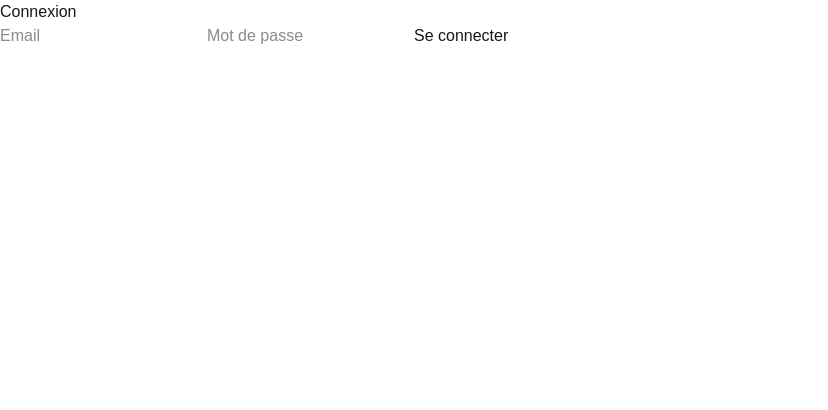
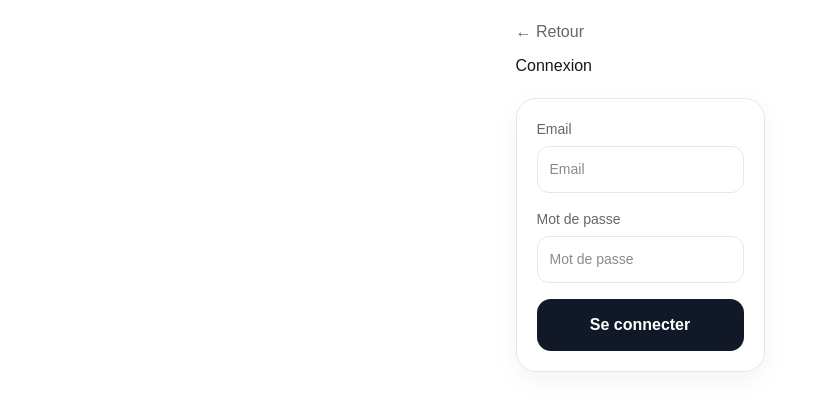
Before and after one commit to jebar0308-bot/resilio, a Next.js app: page /login in a window 1280 px wide. Shown: the top 410 px of the page, without its empty margins (0-828 px from the left). Built offline with nearby package versions, Linux system fonts and the light colour scheme; no server answers.

Commit message:
add logout and alerts

```diff
--- /dev/null
+++ b/app/alerts/page.tsx
@@ -0,0 +1,106 @@
+'use client'
+
+import { useEffect, useState } from 'react'
+import { supabase } from '../../lib/supabase'
+
+type Contract = {
+  id: string
+  category: string
+  provider: string
+  monthly_price: number
+  renewal_date: string
+}
+
+function getDaysUntil(dateString: string) {
+  const today = new Date()
+  const target = new Date(dateString)
+  const diff = target.getTime() - today.getTime()
+  return Math.ceil(diff / (1000 * 60 * 60 * 24))
+}
+
+function getStatus(days: number) {
+  if (days <= 30) return 'À optimiser'
+  if (days <= 90) return 'À surveiller'
+  return 'OK'
+}
+
+export default function AlertsPage() {
+  const [contracts, setContracts] = useState<Contract[]>([])
+
+  useEffect(() => {
+    const fetchAlerts = async () => {
+      const userRes = await supabase.auth.getUser()
+      const user = userRes.data.user
+
+      if (!user) return
+
+      const { data, error } = await supabase
+        .from('contracts')
+        .select('*')
+        .eq('user_id', user.id)
+        .order('renewal_date', { ascending: true })
+
+      if (!error) {
+        setContracts(data || [])
+      }
+    }
+
+    fetchAlerts()
+  }, [])
+
+  const urgent = contracts.filter((c) => getDaysUntil(c.renewal_date) <= 30)
+  const watch = contracts.filter((c) => {
+    const days = getDaysUntil(c.renewal_date)
+    return days > 30 && days <= 90
+  })
+
+  return (
+    <div style={{ maxWidth: 520, margin: '0 auto', padding: 20, fontFamily: 'Arial, sans-serif' }}>
+      <a href="/" style={{ textDecoration: 'none', color: '#666' }}>
+        ← Retour
+      </a>
+
+      <h1 style={{ marginTop: 10 }}>Alertes</h1>
+
+      <div style={{ marginTop: 20 }}>
+        <h2>Urgent</h2>
+        {urgent.length === 0 ? (
+          <p style={{ color: '#666' }}>Aucune alerte urgente.</p>
+        ) : (
+          urgent.map((contract) => (
+            <div key={contract.id} style={cardStyle}>
+              <h3 style={{ margin: 0 }}>{contract.category}</h3>
+              <p style={{ color: '#666' }}>{contract.provider}</p>
+              <p><strong>{getStatus(getDaysUntil(contract.renewal_date))}</strong></p>
+              <a href={`/compare/${contract.id}`}>Voir les offres</a>
+            </div>
+          ))
+        )}
+      </div>
+
+      <div style={{ marginTop: 30 }}>
+        <h2>À surveiller</h2>
+        {watch.length === 0 ? (
+          <p style={{ color: '#666' }}>Aucune alerte à surveiller.</p>
+        ) : (
+          watch.map((contract) => (
+            <div key={contract.id} style={cardStyle}>
+              <h3 style={{ margin: 0 }}>{contract.category}</h3>
+              <p style={{ color: '#666' }}>{contract.provider}</p>
+              <p><strong>{getStatus(getDaysUntil(contract.renewal_date))}</strong></p>
+              <a href={`/compare/${contract.id}`}>Voir les offres</a>
+            </div>
+          ))
+        )}
+      </div>
+    </div>
+  )
+}
+
+const cardStyle: React.CSSProperties = {
+  background: '#fff',
+  border: '1px solid #e5e7eb',
+  borderRadius: 16,
+  padding: 16,
+  marginBottom: 12,
+}
--- a/app/login/page.tsx
+++ b/app/login/page.tsx
@@ -17,27 +17,78 @@ export default function Login() {
       alert(error.message)
     } else {
       alert('Connecté !')
+      window.location.href = '/'
     }
   }
 
   return (
-    <div>
-      <h1>Connexion</h1>
+    <div
+      style={{
+        maxWidth: 520,
+        margin: '0 auto',
+        padding: 20,
+        fontFamily: 'Arial, sans-serif',
+      }}
+    >
+      <a href="/" style={{ textDecoration: 'none', color: '#666' }}>
+        ← Retour
+      </a>
 
+      <h1 style={{ marginTop: 10 }}>Connexion</h1>
+
+      <div
+        style={{
+          background: '#fff',
+          border: '1px solid #e5e7eb',
+          borderRadius: 20,
+          padding: 20,
+          marginTop: 20,
+          boxShadow: '0 8px 24px rgba(0,0,0,0.05)',
+        }}
+      >
+        <div style={{ marginBottom: 16 }}>
+          <p style={{ marginBottom: 6, fontSize: 14, color: '#666' }}>Email</p>
           <input
             placeholder="Email"
             onChange={(e) => setEmail(e.target.value)}
+            style={inputStyle}
           />
+        </div>
 
+        <div style={{ marginBottom: 16 }}>
+          <p style={{ marginBottom: 6, fontSize: 14, color: '#666' }}>Mot de passe</p>
           <input
             type="password"
             placeholder="Mot de passe"
             onChange={(e) => setPassword(e.target.value)}
+            style={inputStyle}
           />
+        </div>
 
-      <button onClick={handleLogin}>
+        <button onClick={handleLogin} style={buttonStyle}>
           Se connecter
         </button>
       </div>
+    </div>
   )
 }
+
+const inputStyle: React.CSSProperties = {
+  width: '100%',
+  padding: '12px',
+  borderRadius: 12,
+  border: '1px solid #e5e7eb',
+  fontSize: 14,
+}
+
+const buttonStyle: React.CSSProperties = {
+  width: '100%',
+  padding: '14px',
+  borderRadius: 14,
+  border: 'none',
+  background: '#111827',
+  color: 'white',
+  fontWeight: 600,
+  fontSize: 16,
+  cursor: 'pointer',
+}
--- a/app/page.tsx
+++ b/app/page.tsx
@@ -36,12 +36,25 @@ function getEstimatedSaving(monthlyPrice: number) {
 
 export default function Home() {
   const [contracts, setContracts] = useState<Contract[]>([])
+  const [loggedIn, setLoggedIn] = useState(false)
 
   useEffect(() => {
-    const fetchContracts = async () => {
+    const fetchAll = async () => {
+      const userRes = await supabase.auth.getUser()
+      const user = userRes.data.user
+
+      if (!user) {
+        setLoggedIn(false)
+        setContracts([])
+        return
+      }
+
+      setLoggedIn(true)
+
       const { data, error } = await supabase
         .from('contracts')
         .select('*')
+        .eq('user_id', user.id)
         .order('renewal_date', { ascending: true })
 
       if (error) {
@@ -51,8 +64,14 @@ export default function Home() {
       }
     }
 
-    fetchContracts()
+    fetchAll()
   }, [])
+
+  const handleLogout = async () => {
+    await supabase.auth.signOut()
+    alert('Déconnecté')
+    window.location.href = '/login'
+  }
 
   const totalSaving = contracts.reduce((sum, contract) => {
     return sum + getEstimatedSaving(contract.monthly_price)
@@ -71,9 +90,27 @@ export default function Home() {
         fontFamily: 'Arial, sans-serif',
       }}
     >
-      <div style={{ marginBottom: 20 }}>
-        <p style={{ color: '#666', marginBottom: 6 }}>Votre copilote d’économies</p>
-        <h1 style={{ margin: 0, fontSize: 32 }}>Bonjour 👋</h1>
+      <div style={{ marginBottom: 20, display: 'flex', justifyContent: 'space-between', gap: 12 }}>
+        <div>
+          <p style={{ color: '#666', marginBottom: 6 }}>Votre copilote d’économies</p>
+          <h1 style={{ margin: 0, fontSize: 32 }}>Bonjour 👋</h1>
+        </div>
+
+        <div style={{ display: 'flex', flexDirection: 'column', gap: 8, alignItems: 'flex-end' }}>
+          {loggedIn ? (
+            <button onClick={handleLogout} style={smallButtonStyle}>
+              Déconnexion
+            </button>
+          ) : (
+            <a href="/login" style={{ ...smallButtonStyle, textDecoration: 'none', display: 'inline-block' }}>
+              Connexion
+            </a>
+          )}
+
+          <a href="/alerts" style={{ ...smallButtonStyle, textDecoration: 'none', display: 'inline-block' }}>
+            Alertes
+          </a>
+        </div>
       </div>
 
       <div
@@ -123,44 +160,21 @@ export default function Home() {
           marginBottom: 20,
         }}
       >
-        <div
-          style={{
-            background: '#fff',
-            border: '1px solid #e5e7eb',
-            borderRadius: 16,
-            padding: 14,
-          }}
-        >
-          <p style={{ margin: 0, color: '#666', fontSize: 12 }}>Contrats</p>
-          <p style={{ margin: '8px 0 0', fontSize: 22, fontWeight: 700 }}>
-            {contracts.length}
-          </p>
+        <div style={statCardStyle}>
+          <p style={statLabelStyle}>Contrats</p>
+          <p style={statValueStyle}>{contracts.length}</p>
         </div>
 
-        <div
-          style={{
-            background: '#fff',
-            border: '1px solid #e5e7eb',
-            borderRadius: 16,
-            padding: 14,
-          }}
-        >
-          <p style={{ margin: 0, color: '#666', fontSize: 12 }}>Alertes</p>
-          <p style={{ margin: '8px 0 0', fontSize: 22, fontWeight: 700 }}>
+        <div style={statCardStyle}>
+          <p style={statLabelStyle}>Alertes</p>
+          <p style={statValueStyle}>
             {contracts.filter((c) => getDaysUntil(c.renewal_date) <= 90).length}
           </p>
         </div>
 
-        <div
-          style={{
-            background: '#fff',
-            border: '1px solid #e5e7eb',
-            borderRadius: 16,
-            padding: 14,
-          }}
-        >
-          <p style={{ margin: 0, color: '#666', fontSize: 12 }}>Suivi</p>
-          <p style={{ margin: '8px 0 0', fontSize: 22, fontWeight: 700 }}>Actif</p>
+        <div style={statCardStyle}>
+          <p style={statLabelStyle}>Suivi</p>
+          <p style={statValueStyle}>Actif</p>
         </div>
       </div>
 
@@ -274,3 +288,32 @@ export default function Home() {
     </div>
   )
 }
+
+const smallButtonStyle: React.CSSProperties = {
+  border: '1px solid #e5e7eb',
+  background: '#fff',
+  color: '#111827',
+  borderRadius: 12,
+  padding: '10px 12px',
+  fontWeight: 600,
+  cursor: 'pointer',
+}
+
+const statCardStyle: React.CSSProperties = {
+  background: '#fff',
+  border: '1px solid #e5e7eb',
+  borderRadius: 16,
+  padding: 14,
+}
+
+const statLabelStyle: React.CSSProperties = {
+  margin: 0,
+  color: '#666',
+  fontSize: 12,
+}
+
+const statValueStyle: React.CSSProperties = {
+  margin: '8px 0 0',
+  fontSize: 22,
+  fontWeight: 700,
+}
```
Lines whose indentation alone changed are shown as unchanged.
